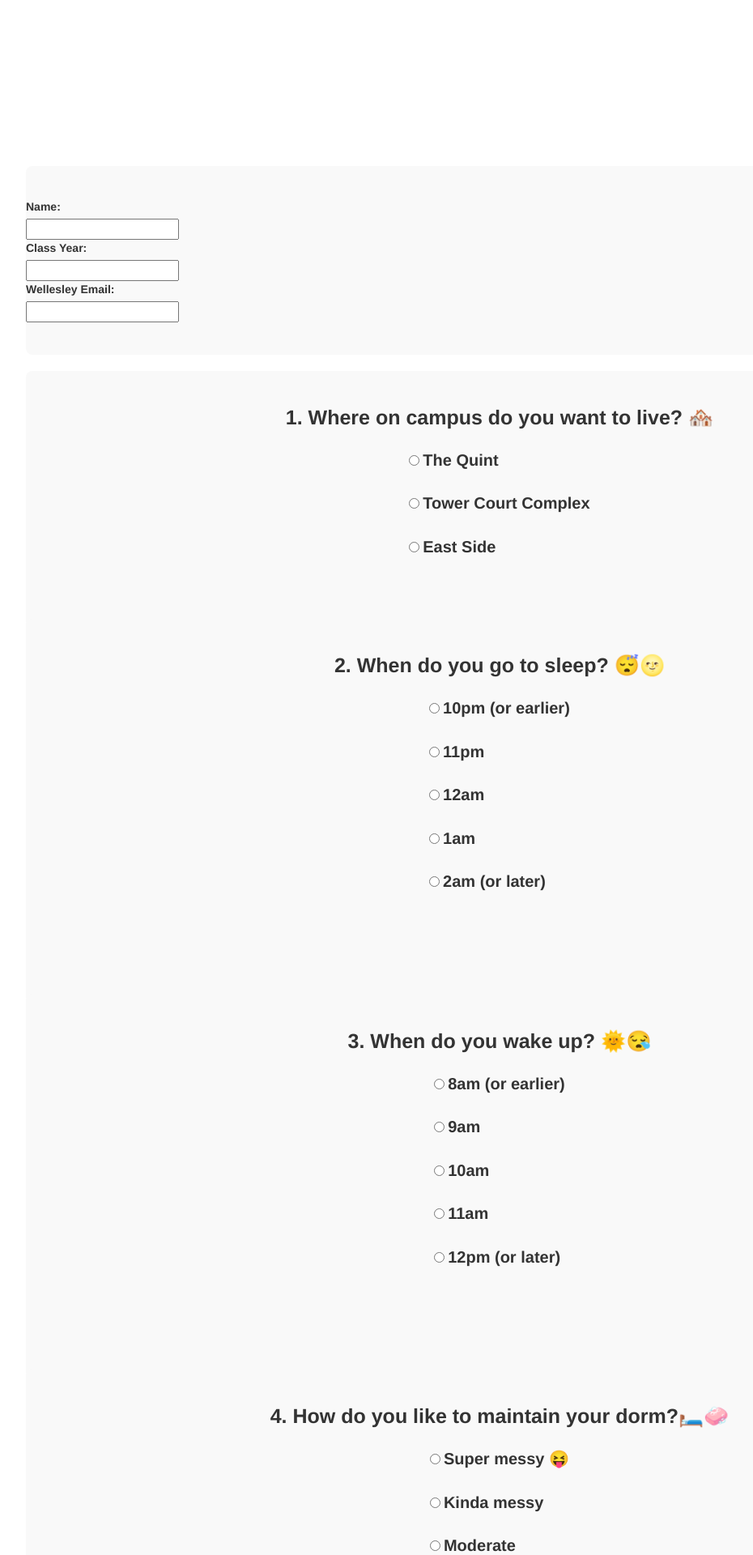
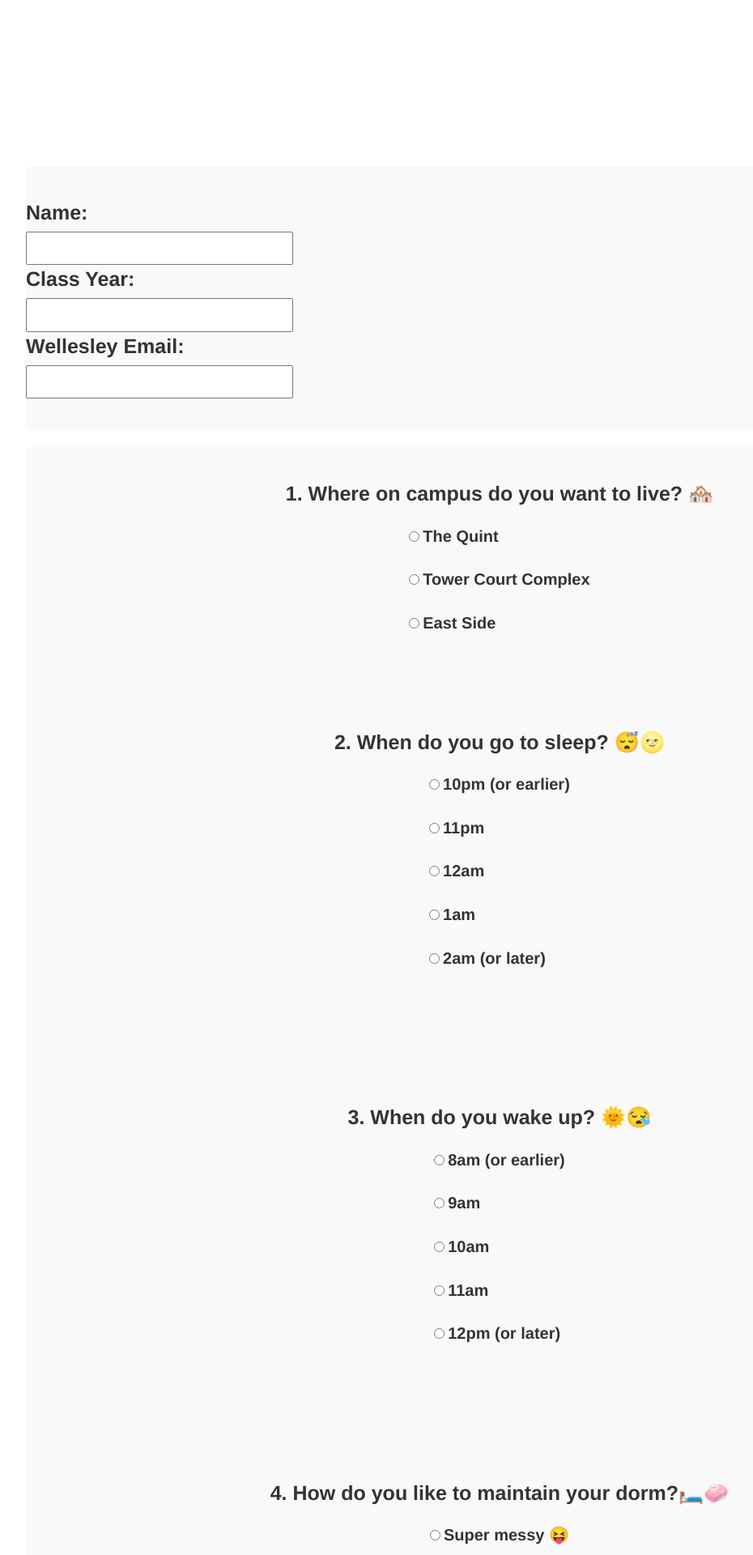
Before and after one commit to sarahhayounggoldman/roommate-match, a Flask app: page / in a window 1280 px wide. Shown: the part 895-2815 px from the top of the page at 81% size, without its empty margins (23-953 px from the left). Run offline with Flask 3, Linux system fonts and the light colour scheme; some libraries are stand-ins or nearby versions.

```diff
--- a/templates/index.html
+++ b/templates/index.html
@@ -104,6 +104,7 @@
 
 <div class="container section">
 
+  <div class="big-text py-2">
   <label for="name">Name:</label><br>
   <input type="text" id="name" name="name"><br>
 
@@ -112,6 +113,7 @@
 
   <label for="email">Wellesley Email:</label><br>
   <input type="text" id="email" name="email"><br>
+  </div>
 
 </div>
 
```
